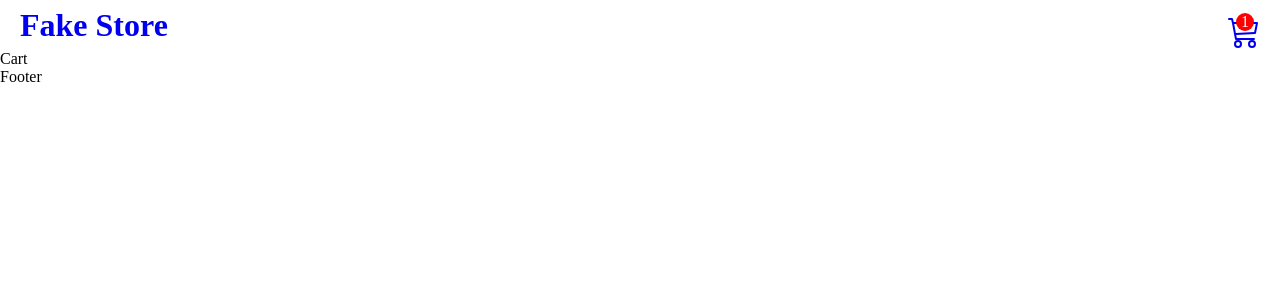
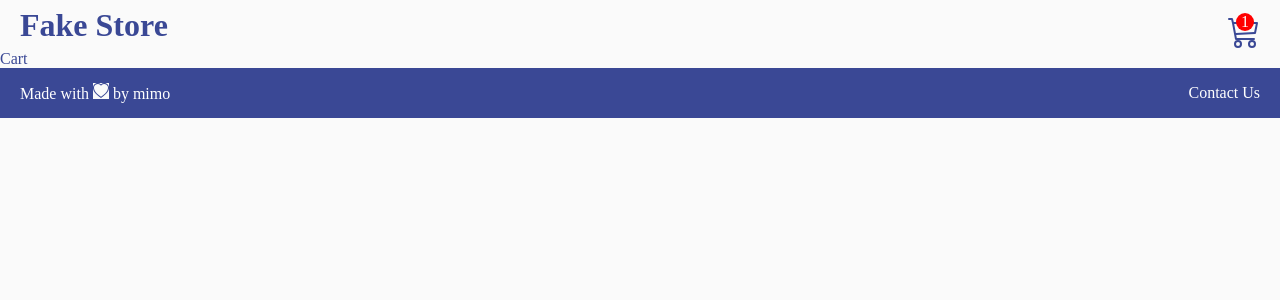
Before and after one commit to EdGitDonald/EdsFakeStore, a React (Vite) app: page /cart in a window 1280 px wide. Shown: the top 300 px of the page. Built offline with nearby package versions, Linux system fonts and the light colour scheme.

Commit message:
css edits

```diff
--- a/package.json
+++ b/package.json
@@ -11,6 +11,7 @@
   },
   "dependencies": {
     "axios": "^1.4.0",
+    "change-case": "^4.1.2",
     "react": "^18.2.0",
     "react-dom": "^18.2.0",
     "react-icons": "^4.8.0",
--- a/src/App.css
+++ b/src/App.css
@@ -1,8 +1,16 @@
+:root{
+  --appBlue: #3a4895;
+  --backCol:  #fafafa;
+  --bordcol: #efefef;
+}
 
 *{
   padding: 0px;
   margin: 0px;
   box-sizing: border-box;
+  color: var(--appBlue);
+  background-color: var(--backCol);
+
 }
 
 a{
--- a/src/components/Footer/Footer.css
+++ b/src/components/Footer/Footer.css
@@ -0,0 +1,18 @@
+.footer-container{
+    display: flex;
+    justify-content: space-between;
+    height: 50px;
+    align-items: center;
+    padding: 20px;
+    background-color: var(--appBlue);
+}
+
+.footer-container p {
+    background-color: var(--appBlue);
+    color: white;
+}
+
+.heart-icon{
+
+
+}
--- a/src/components/Footer/Footer.jsx
+++ b/src/components/Footer/Footer.jsx
@@ -1,9 +1,13 @@
 import React from 'react'
 import './Footer.css'
+import { BsHeart } from "react-icons/bs";
 
 function Footer() {
   return (
-    <div>Footer</div>
+    <div className="footer-container">
+      <p>Made with <BsHeart className="heart-icon"/> by mimo </p>
+      <p>Contact Us</p>
+    </div>
   )
 }
 
--- a/src/components/ProductCard/ProductCard.css
+++ b/src/components/ProductCard/ProductCard.css
@@ -1,23 +1,32 @@
 .product-card{
     margin:10px;
-    width:250px;
+    width: 183px;
+    height: 350;
     display: flex;
     flex-direction: column;
-    align-items: center;
+    align-items: right;
     justify-content: space-between;
-    padding-bottom:10px;
     border-radius:8px;
-    box-shadow: 7px 8px 13px -4px rgba(0,0,0,0.47);
-    -webkit-box-shadow: 7px 8px 13px -4px rgba(0,0,0,0.47);
-    -moz-box-shadow: 7px 8px 13px -4px rgba(0,0,0,0.47);
+    padding: 16px 16px 16px 16px;
     background-color: white;
 }
 
 .product-card img{
-    width:70%;
+    width:100%;
+    height: 60%;
     padding: 20px;
-    border: 1px solid lightgrey;
+    border: 1px solid var(--bordcol);
+    background-color: white;
     border-radius: 5%;
     margin-bottom: 10px;
+}
+
+.product-card p{
+    color: black;
+    background-color: white;
 
 }
+
+.product-card :nth-child(3){
+    color: #949494;
+}
--- a/src/components/ProductCard/ProductCard.jsx
+++ b/src/components/ProductCard/ProductCard.jsx
@@ -5,9 +5,9 @@ function ProductCard({product}) {
   return (
     <div className="product-card">
         <img src={product.image} />
-        <a href="#">{product.title}</a>
+        <p>{product.title}</p>
         <p>{product.category}</p>
-        <p>£{product.price}</p>
+        <p>{product.price}€</p>
     </div>
   )
 }
--- a/src/components/header/Header.css
+++ b/src/components/header/Header.css
@@ -5,6 +5,7 @@
     align-items: center;
     padding: 20px;
 }
+
 
 .cart-container{
     padding: 0px;
--- a/src/pages/Homepage/Homepage.css
+++ b/src/pages/Homepage/Homepage.css
@@ -10,3 +10,11 @@
     flex-wrap: wrap;
     justify-content: center;
 }
+
+.categorie-container{
+    display: flex;
+    font-weight: 400;
+    font-size: 20px;
+    line-height: 24px;
+    margin-left: 8%;
+}
--- a/src/pages/Homepage/Homepage.jsx
+++ b/src/pages/Homepage/Homepage.jsx
@@ -34,7 +34,6 @@ function Homepage() {
                 setCategories(res.data)
             })
             .catch(err => console.log(err))
-
         }, [] //empty array means run once is important
     )
 
@@ -48,7 +47,6 @@ const filterCategorie = (categorie) =>{
         //what to do with this data
         //change what is on homepage
         setProducts(res.data)
-
     })
     .catch(err => console.log(err))
     //line below needs api call made to change categories
@@ -70,13 +68,12 @@ const filterCategorie = (categorie) =>{
   return (
     <div className="home-container">
         <form className="categorie-container">
-            <p onClick={showAllProducts}>All</p>
+            <p style={{marginRight:"20px"}} onClick={showAllProducts}>All</p>
             {
-         categories.map(item=><p key={item.id} onClick={()=>filterCategorie(item)}>{item}</p>)
+         categories.map(item=><p style={{marginRight:"20px"}} key={item.id} onClick={()=>filterCategorie(item)}>{item}</p>)
          // onClick={()=>changeCategorie(item)}
             }
         </form>
-
         <div className="products-container">
             {
                 products.map(item =><ProductCard key={item.id}
```
Also changed, not shown: 1 other file (tests, documents, lock files or other folders).
